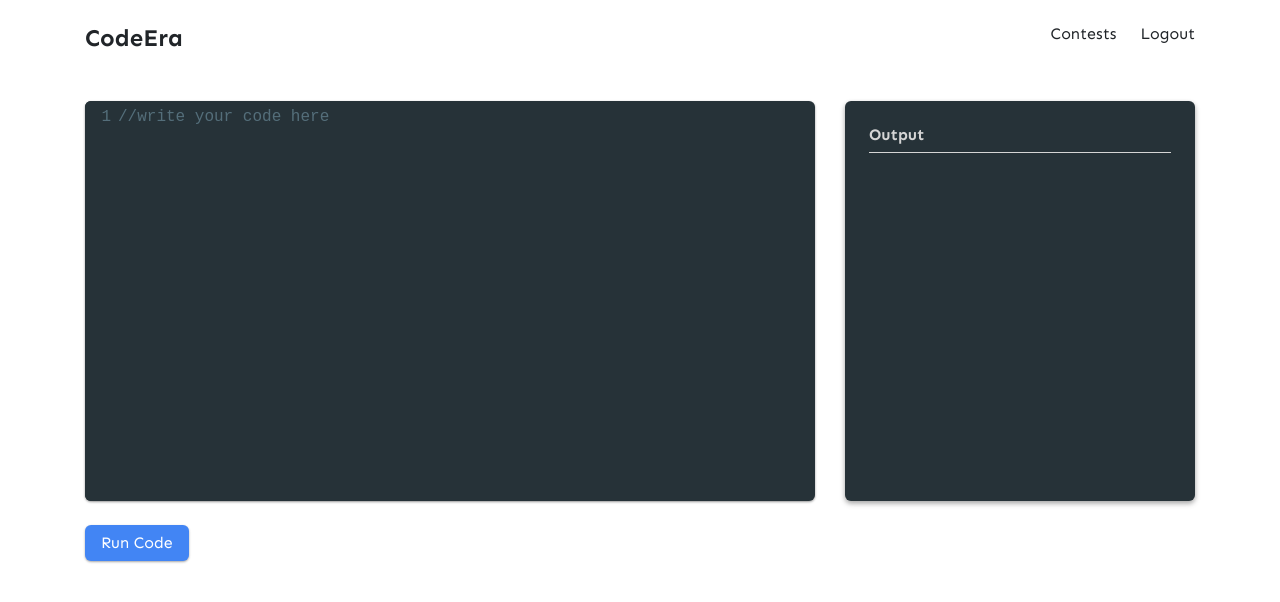
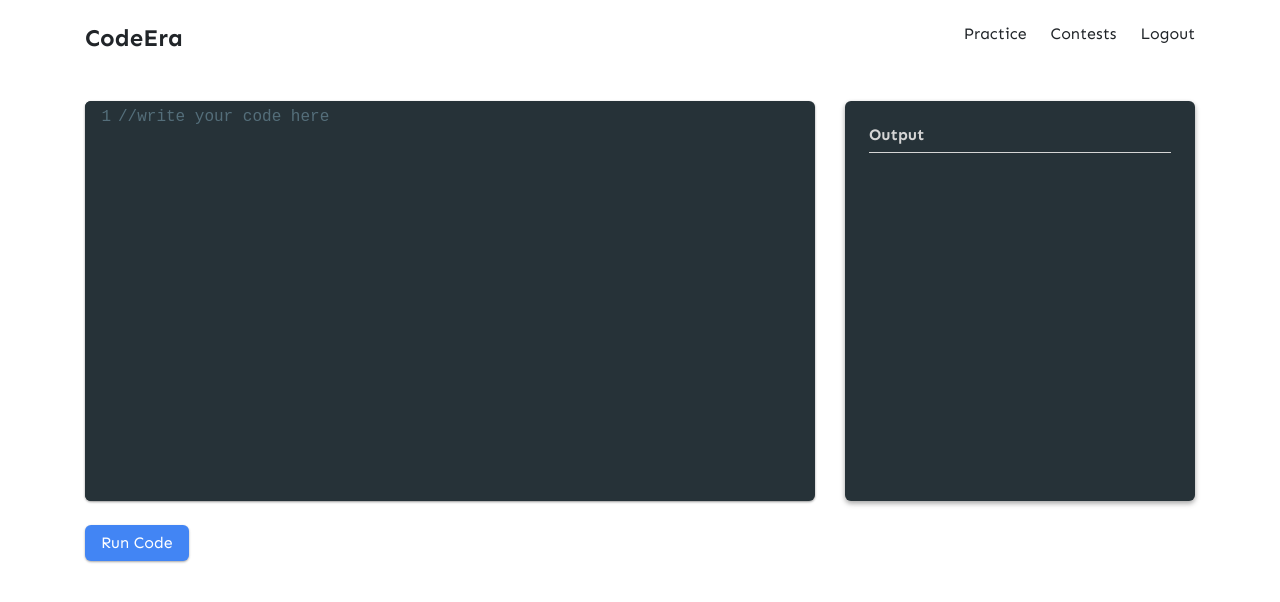
Before and after one commit to goelaakash79/project-for-use, a React (Create React App) app in the folder client/: page /dashboard in a window 1280 px wide. Shown: the top 602 px of the page. Built offline with nearby package versions, Linux system fonts and the light colour scheme.

Commit message:
--deploy: heroku deploy

```diff
--- a/client/src/App.js
+++ b/client/src/App.js
@@ -11,6 +11,7 @@ import Login from "./components/auth/Login";
 import Home from "./components/main/Home";
 import Dashboard from "./components/main/Dashboard";
 import ContestsPage from "./components/main/ContestsPage";
+import Practice from "./components/main/Practice";
 
 function App() {
 	return (
@@ -18,6 +19,7 @@ function App() {
 			<Switch>
 				<Route exact path="/" component={Home} />
 				<Route exact path="/dashboard" component={Dashboard} />
+				<Route exact path="/Practice" component={Practice} />
 				<Route exact path="/contest" component={ContestsPage} />
 				<Route exact path="/register" component={Register} />
 				<Route exact path="/login" component={Login} />
--- a/client/src/components/main/Dashboard.js
+++ b/client/src/components/main/Dashboard.js
@@ -26,6 +26,12 @@ export default props => {
 				<h4 className="mt-4">
 					<b>CodeEra</b>
 					<span style={{ float: "right", fontSize: 16 }}>
+						<span
+							className="mr-4"
+							onClick={() => props.history.push("/practice")}
+						>
+							Practice
+						</span>
 						<span
 							className="mr-4"
 							onClick={() => props.history.push("/contest")}
--- /dev/null
+++ b/client/src/components/main/Practice.js
@@ -0,0 +1,9 @@
+import React from "react";
+
+export default props => {
+	return (
+		<>
+			<div className="container"></div>
+		</>
+	);
+};
--- a/package.json
+++ b/package.json
@@ -5,7 +5,8 @@
   "main": "index.js",
   "scripts": {
     "start": "node index.js",
-    "dev": "nodemon index.js"
+    "dev": "nodemon index.js",
+    "heroku-postbuild": "cd client && npm install && npm run build"
   },
   "author": "",
   "license": "ISC",
```
Also changed, not shown: 1 other file (tests, documents, lock files or other folders).
